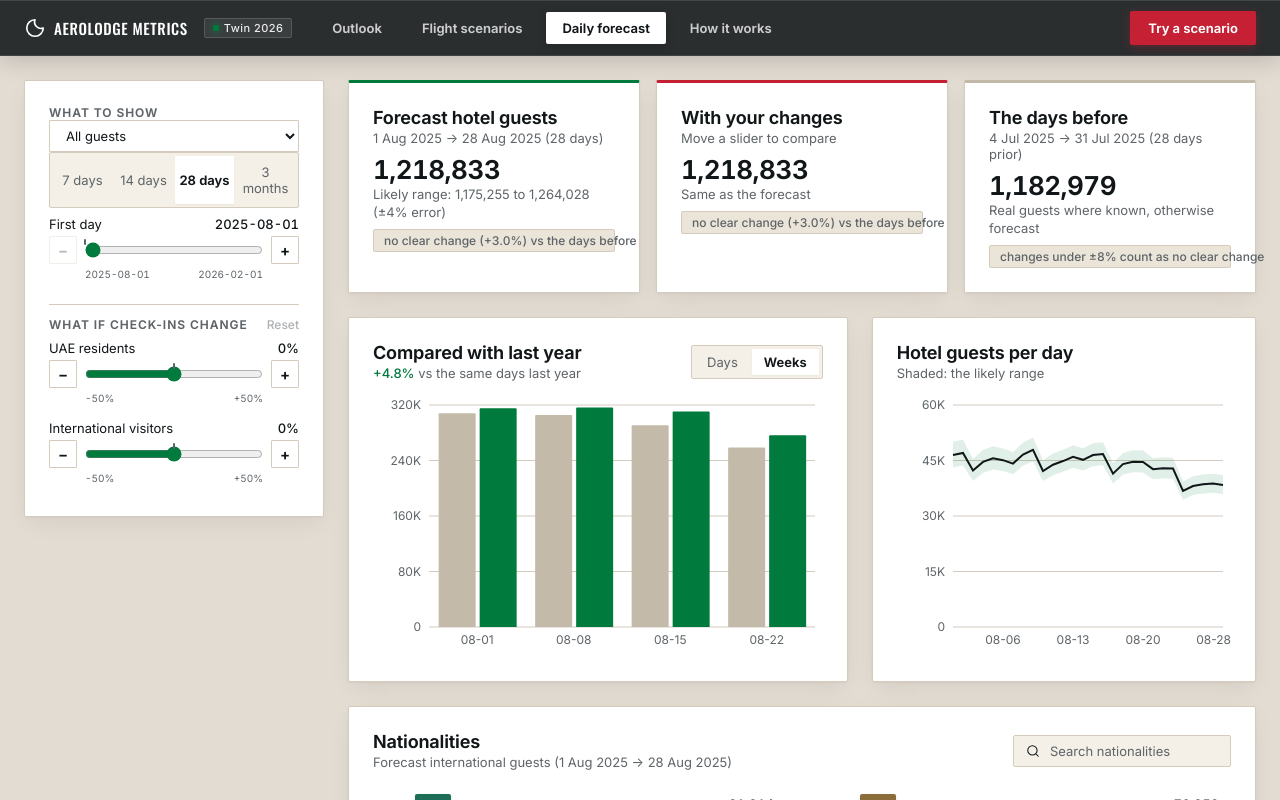
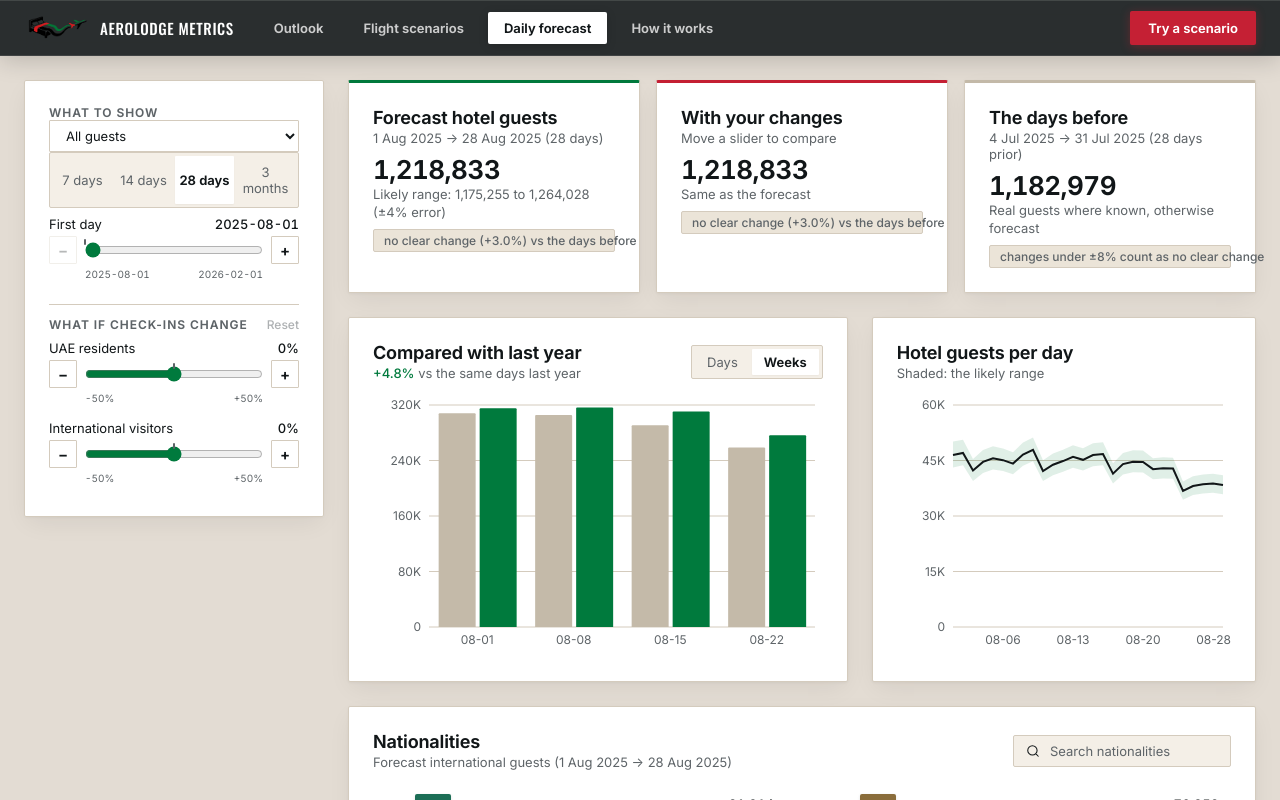
Before and after one commit to Nikhil-Mundhra/ChallengeON-Advanced-Technology-Pioneers-2026, a React (Vite) app in the folder web/: page /nowcast in a window 1280 px wide. Shown: the top 800 px of the page. Built offline with nearby package versions, Linux system fonts and the light colour scheme.

Commit message:
feat(web): update brand logo with UAE flight-bed emblem and remove status pill

```diff
--- a/web/src/components/layout/TopNav.tsx
+++ b/web/src/components/layout/TopNav.tsx
@@ -14,9 +14,8 @@ export function TopNav({ items, action, extra }: { items: NavEntry[]; action: Na
     <header className={`topnav${open ? " topnav--open" : ""}`}>
       <div className="topnav__inner">
         <Link to="/" className="topnav__brand">
-          <Icon name="logo" size={22} />
+          <Icon name="logo" size={26} />
           <span>AeroLodge Metrics</span>
-          <span className="topnav__status"><span className="topnav__status-dot" aria-hidden="true" />Twin 2026</span>
         </Link>
         <nav className="topnav__links" aria-label="Pages">
           {items.map((item) => <NavLink key={item.to} to={item.to} end className="topnav__link">{item.label}</NavLink>)}
--- a/web/src/components/layout/icons.tsx
+++ b/web/src/components/layout/icons.tsx
@@ -1,15 +1,30 @@
 /** A small inline icon set (24px grid, stroke icons), so no icon library is needed. */
 const paths = {
-  logo: "M12 3a9 9 0 1 0 9 9 7 7 0 0 1-9-9z",
   search: "M11 19a8 8 0 1 0 0-16 8 8 0 0 0 0 16zM21 21l-4.3-4.3",
   menu: "M4 7h16M4 12h16M4 17h16",
   close: "M6 6l12 12M18 6L6 18",
   arrow: "M5 12h14M13 6l6 6-6 6",
 };
 
-export type IconName = keyof typeof paths;
+export type IconName = keyof typeof paths | "logo";
 
 export function Icon({ name, size = 20 }: { name: IconName; size?: number }) {
+  if (name === "logo") {
+    // 706 x 268 aspect ratio (~2.634)
+    const height = size;
+    const width = Math.round(size * (706 / 268));
+    return (
+      <img
+        src="/logo.svg"
+        alt="AeroLodge Metrics logo"
+        width={width}
+        height={height}
+        style={{ display: "inline-block", verticalAlign: "middle", objectFit: "contain" }}
+        aria-hidden="true"
+      />
+    );
+  }
+
   return (
     <svg width={size} height={size} viewBox="0 0 24 24" fill="none" stroke="currentColor" strokeWidth={1.8}
          strokeLinecap="round" strokeLinejoin="round" aria-hidden="true">
```
Also changed, not shown: web/public/logo.png (added), web/public/logo.svg (added).
